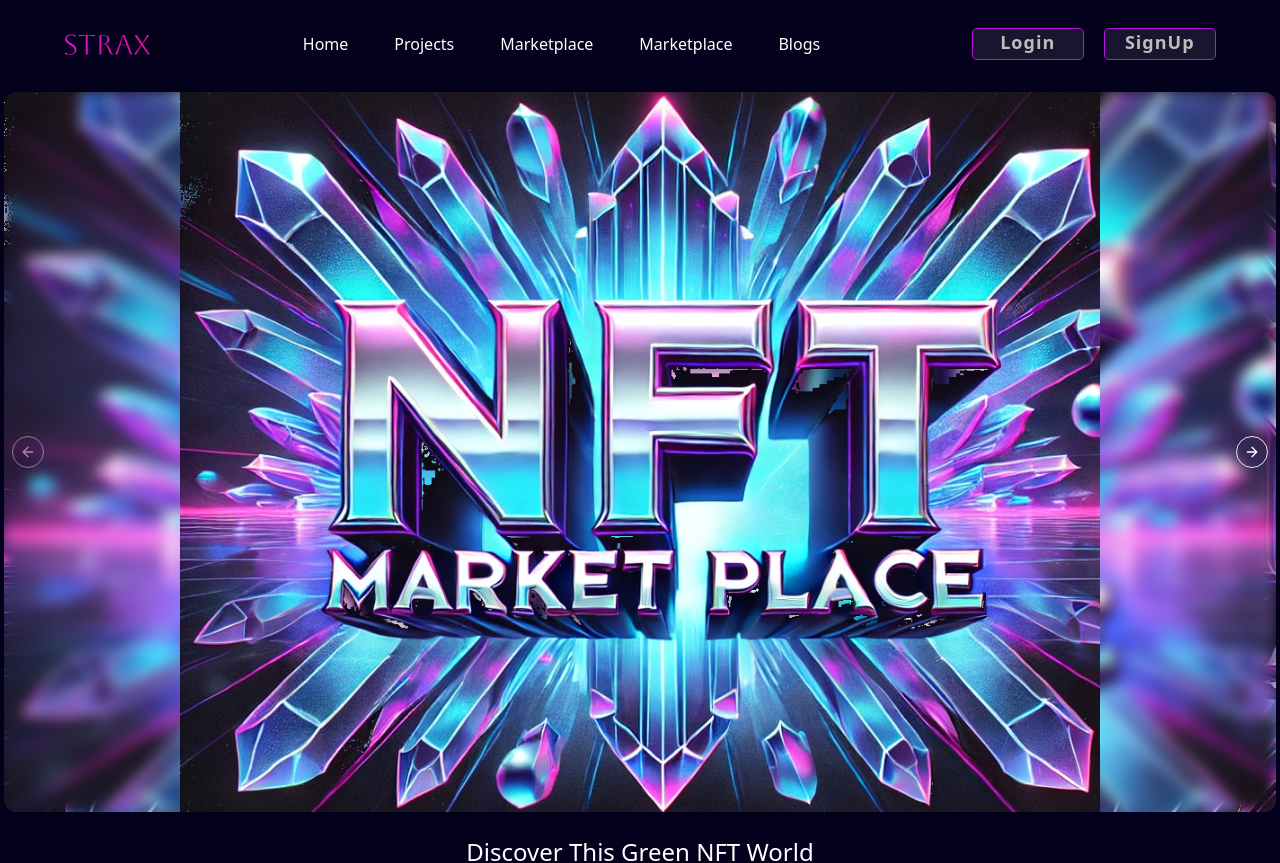
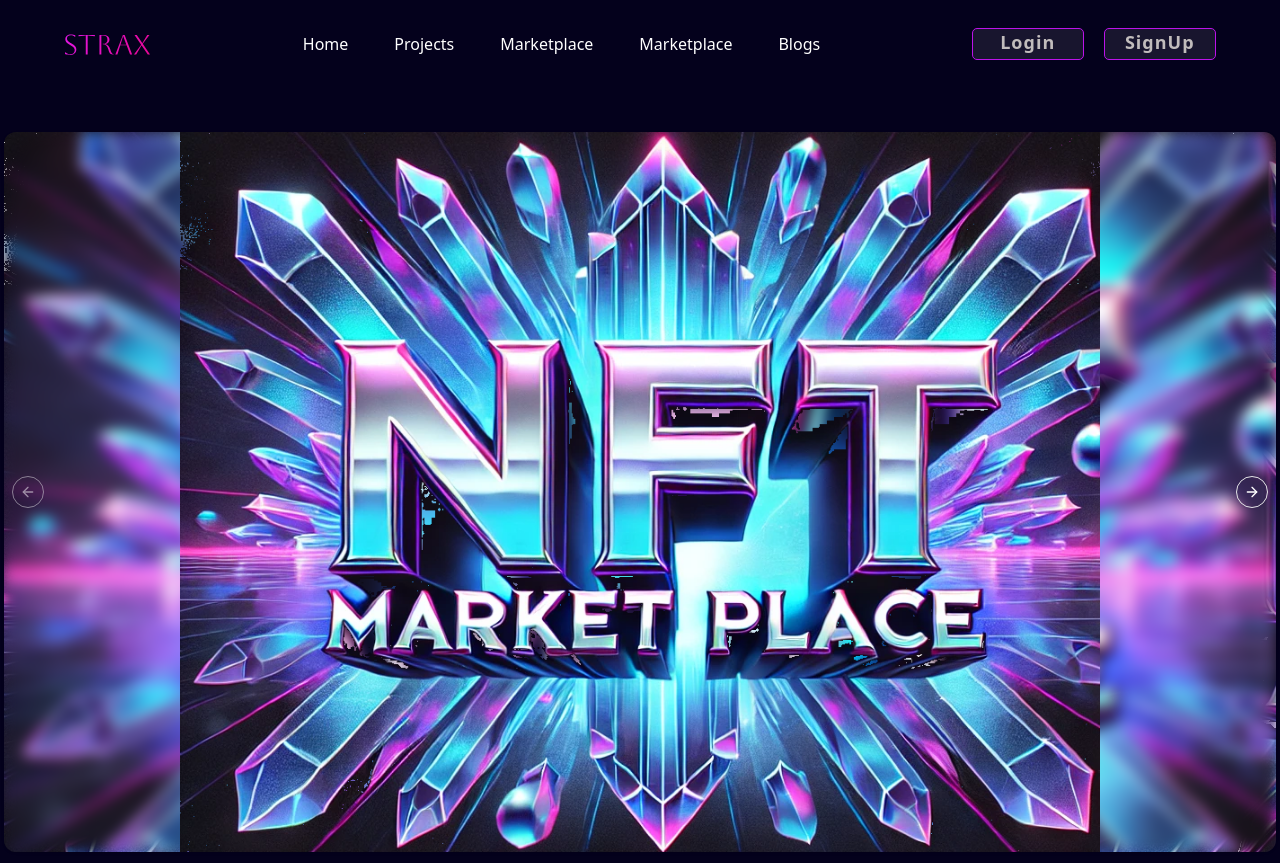
Before and after one commit to MuKulsoop/Carbonexis, a React (Vite) app: page /marketplace in a window 1280 px wide. Shown: the top 863 px of the page. Built offline with nearby package versions, Linux system fonts and the light colour scheme.

Commit message:
added the scrollbar

```diff
--- a/src/Components/Navbar.css
+++ b/src/Components/Navbar.css
@@ -12,6 +12,7 @@ nav{
     align-items: center;
     text-align: center;
     justify-content: space-around;
+    margin-bottom: 10vh;
 }
 
 .logo
--- a/src/Components/Navbar.jsx
+++ b/src/Components/Navbar.jsx
@@ -4,8 +4,8 @@ import "./Navbar.css";
 function NavBar() {
   return (
     <>
-      <nav>
-        <img src="STrax.svg" alt="" />
+      <nav className=" mb-10">
+        <a href="/"><img src="STrax.svg" alt="" /></a>
 
         <div className="allNavItems">
           <ul className="NavItems">
--- a/src/index.css
+++ b/src/index.css
@@ -83,3 +83,64 @@
     @apply bg-background text-foreground;
   }
 }
+
+/* Custom Scrollbar */
+::-webkit-scrollbar {
+  width: 10px;
+}
+
+/* Scrollbar Track */
+::-webkit-scrollbar-track {
+  background: rgba(5, 0, 20, 0.85); /* Dark glass-like background */
+  border-radius: 10px;
+  border: 2px solid rgba(255, 0, 255, 0.2);
+  box-shadow: inset 0 0 10px rgba(255, 0, 255, 0.3), inset 0 0 15px rgba(0, 212, 255, 0.3);
+  backdrop-filter: blur(5px);
+}
+
+/* Scrollbar Handle */
+::-webkit-scrollbar-thumb {
+  background: linear-gradient(45deg, #ff00ff, #00d4ff, #8a2be2, #ff8c00);
+  background-size: 400% 400%;
+  border-radius: 12px;
+  border: 3px solid rgba(255, 255, 255, 0.3);
+  animation: neonGlow 1.5s linear infinite, moveGradient 3s ease infinite;
+  box-shadow: 0 0 15px rgba(255, 0, 255, 0.8), 0 0 10px rgba(0, 212, 255, 0.8), inset 0 0 5px rgba(255, 255, 255, 0.3);
+}
+
+/* Scrollbar Handle on Hover */
+::-webkit-scrollbar-thumb:hover {
+  background: linear-gradient(45deg, #00d4ff, #ff00ff, #ff8c00, #8a2be2);
+  box-shadow: 0 0 25px rgba(255, 0, 255, 1), 0 0 20px rgba(0, 212, 255, 1), inset 0 0 8px rgba(255, 255, 255, 0.5);
+  animation: pulseGlow 1s infinite alternate;
+}
+
+/* Glowing Effect Animation */
+@keyframes neonGlow {
+  0% {
+      box-shadow: 0 0 10px rgba(255, 0, 255, 0.8), 0 0 5px rgba(0, 212, 255, 0.8);
+  }
+  50% {
+      box-shadow: 0 0 20px rgba(255, 0, 255, 1), 0 0 15px rgba(0, 212, 255, 1);
+  }
+  100% {
+      box-shadow: 0 0 10px rgba(255, 0, 255, 0.8), 0 0 5px rgba(0, 212, 255, 0.8);
+  }
+}
+
+/* Subtle Pulse on Hover */
+@keyframes pulseGlow {
+  from {
+      transform: scale(1);
+  }
+  to {
+      transform: scale(1.1);
+  }
+}
+
+/* Gradient Animation */
+@keyframes moveGradient {
+  0% { background-position: 0% 50%; }
+  50% { background-position: 100% 50%; }
+  100% { background-position: 0% 50%; }
+}
```
